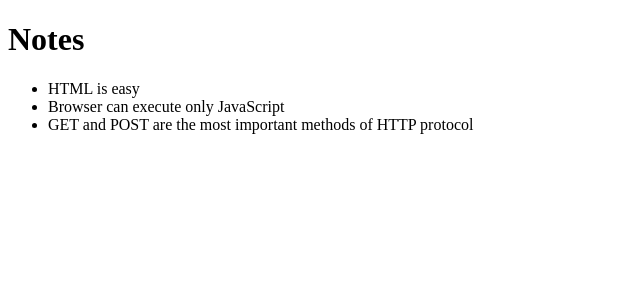
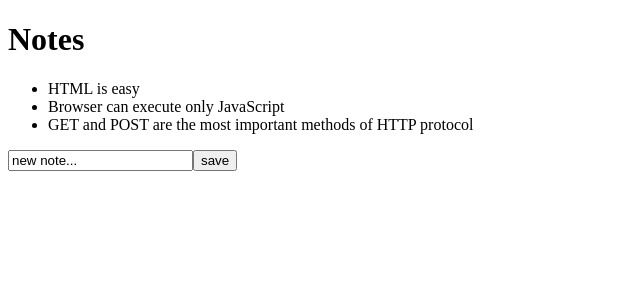
Before and after one commit to Pyth-n/full-stack, a React (Create React App) app in the folder part2/: page / in a window 1280 px wide. Shown: the top 300 px of the page, without its empty margins (0-640 px from the left). Built offline with nearby package versions, Linux system fonts and the light colour scheme.

Commit message:
Create input and submit button for new note

```diff
--- a/part2/src/App.js
+++ b/part2/src/App.js
@@ -1,15 +1,31 @@
+import { useState } from 'react'
 import Note from "./components/Note";
 
-function App({ notes }) {
+function App({ data }) {
+  const [notes, setNotes] = useState(data)
+  const [newNote, setNewNote] = useState('new note...')
 
+  const addNote = (event) => {
+    event.preventDefault()
+    console.log('button clicked', event.target)
+  }
+
+  const handleNewNote = (event) => {
+    console.log(event.target.value)
+    setNewNote(event.target.value)
+  }
   return (
     <div>
       <h1>Notes</h1>
       <ul>
-        {notes.map(note =>
-          <Note key={note.id} content={note.content} />
+        {data.map(data =>
+          <Note key={data.id} content={data.content} />
         )}
       </ul>
+      <form onSubmit={addNote}>
+          <input value={newNote} onChange={handleNewNote} />
+          <button type='submit'>save</button>
+      </form>
     </div>
   );
 }
--- a/part2/src/index.js
+++ b/part2/src/index.js
@@ -25,7 +25,7 @@ const notes = [
 
 ReactDOM.render(
   <React.StrictMode>
-    <App notes={notes}/>
+    <App data={notes}/>
   </React.StrictMode>,
   document.getElementById('root')
 );
```
